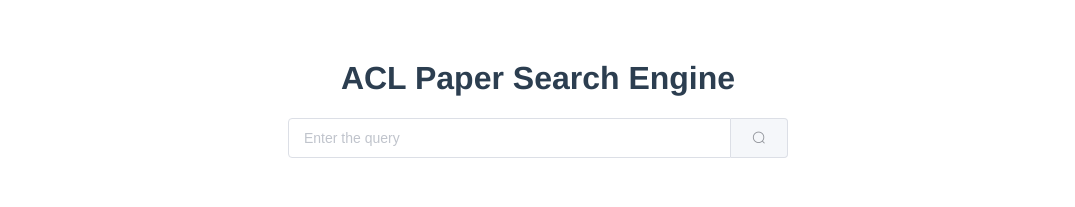
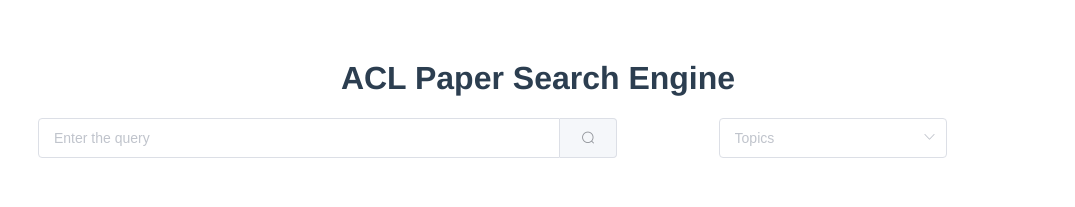
Before and after one commit to ryantao403/cs510-project, a Vue app in the folder frontend/: page / in a window 1280 px wide. Shown: the top 207 px of the page, without its empty margins (102-1177 px from the left). Built offline with nearby package versions, Linux system fonts and the light colour scheme.

Commit message:
add topics dropdown

```diff
--- a/frontend/src/components/Main.vue
+++ b/frontend/src/components/Main.vue
@@ -1,5 +1,10 @@
 <template>
   <div class="main">
+
+    <el-row :gutter="20">
+      <el-col :span="16"><div class="grid-content bg-purple"></div></el-col>
+      <el-col :span="4"></el-col>
+    </el-row>
     <QueryInput />
     <DocumentTable />
   </div>
@@ -8,12 +13,14 @@
 <script>
 import QueryInput from './QueryInput.vue'
 import DocumentTable from './DocumentTable'
+import Topics from './Topics'
 
 export default {
   name: 'Main',
   components: {
     QueryInput,
-    DocumentTable
+    DocumentTable,
+    Topics
   },
 }
 </script>
--- a/frontend/src/components/QueryInput.vue
+++ b/frontend/src/components/QueryInput.vue
@@ -1,13 +1,21 @@
 <template>
     <div class="query-div">
-      <el-input v-model="query" placeholder="Enter the query" @keyup.enter.native="search">
-        <el-button slot="append" icon="el-icon-search" @click="search"></el-button>
-      </el-input>
+      <el-row :gutter="10">
+        <el-col :span="14">
+          <el-input v-model="query" placeholder="Enter the query" @keyup.enter.native="search">
+          <el-button slot="append" icon="el-icon-search" @click="search"></el-button>
+        </el-input></el-col>
+        <el-col :span="10"><Topics /></el-col>
+      </el-row>
     </div>
 </template>
 
 <script>
+  import Topics from './Topics'
   export default {
+    components : {
+      Topics
+    },
     data() {
       return {
         query: ''
@@ -23,7 +31,7 @@
 
 <style>
 .query-div {
-  min-width: 500px;
+  min-width: 1000px;
   display: inline-block;
   margin-bottom: 50px;
 }
--- /dev/null
+++ b/frontend/src/components/Topics.vue
@@ -0,0 +1,49 @@
+<template>
+    <el-select v-model="selectedTopics" multiple placeholder="Topics">
+    <el-option
+      v-for="topic in topics"
+      :key="topic"
+      :label="topic"
+      :value="topic">
+    </el-option>
+  </el-select>
+</template>
+
+<script>
+  export default {
+    data() {
+      return {
+        topics: ['machine learning', 'deep learning', 'data mining', 'natural language processing', 'tf-idf'],
+        selectedTopics: []
+      }
+    },
+    methods: {
+      search() {
+        this.$store.dispatch('search', this.query)
+      }
+    }
+  }
+</script>
+
+<style scoped>
+  .text {
+    font-size: 14px;
+  }
+
+  .item {
+    margin-bottom: 18px;
+  }
+
+  .clearfix:before,
+  .clearfix:after {
+    display: table;
+    content: "";
+  }
+  .clearfix:after {
+    clear: both
+  }
+
+  .box-card {
+    width: 480px;
+  }
+</style>
```
